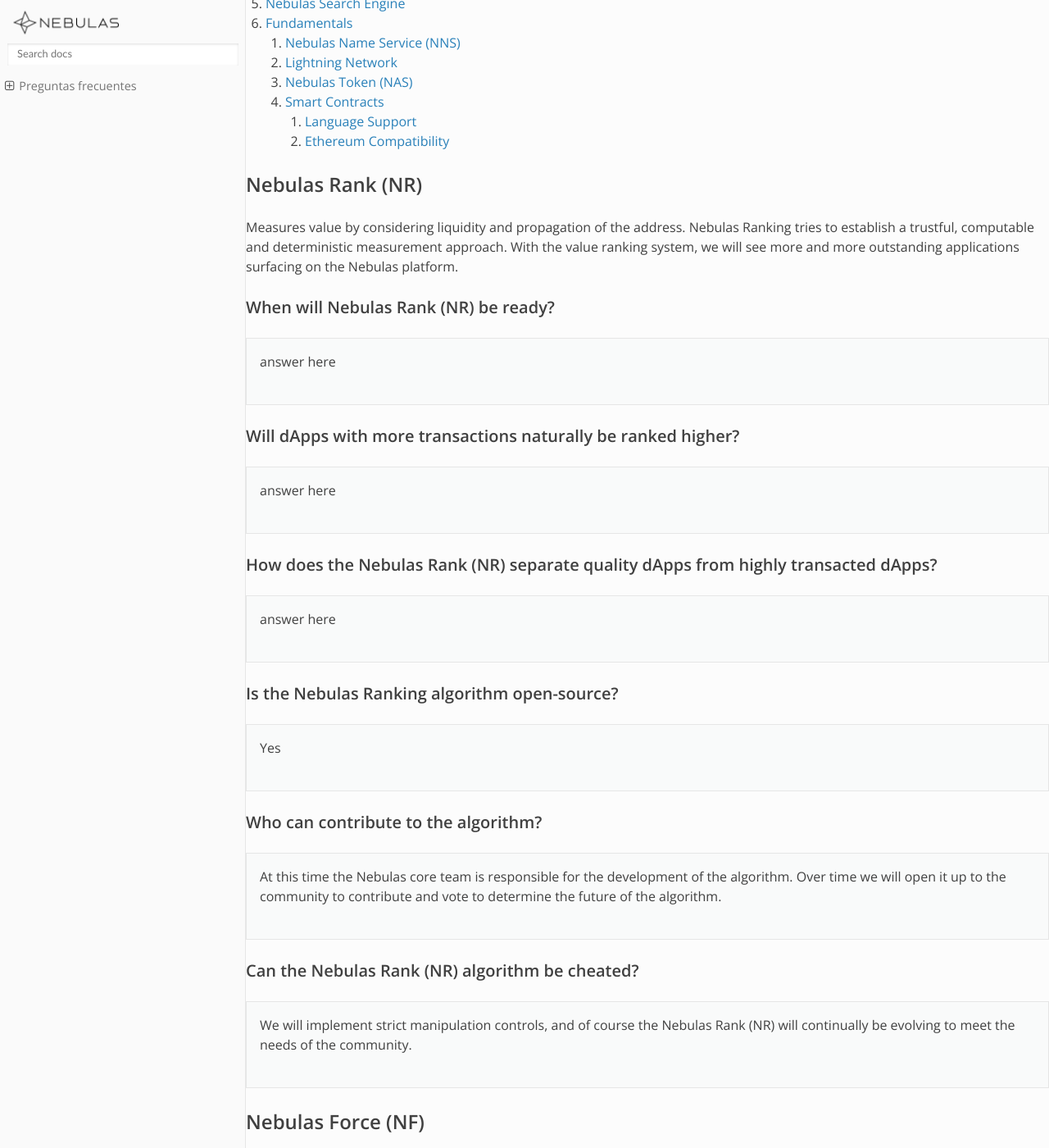
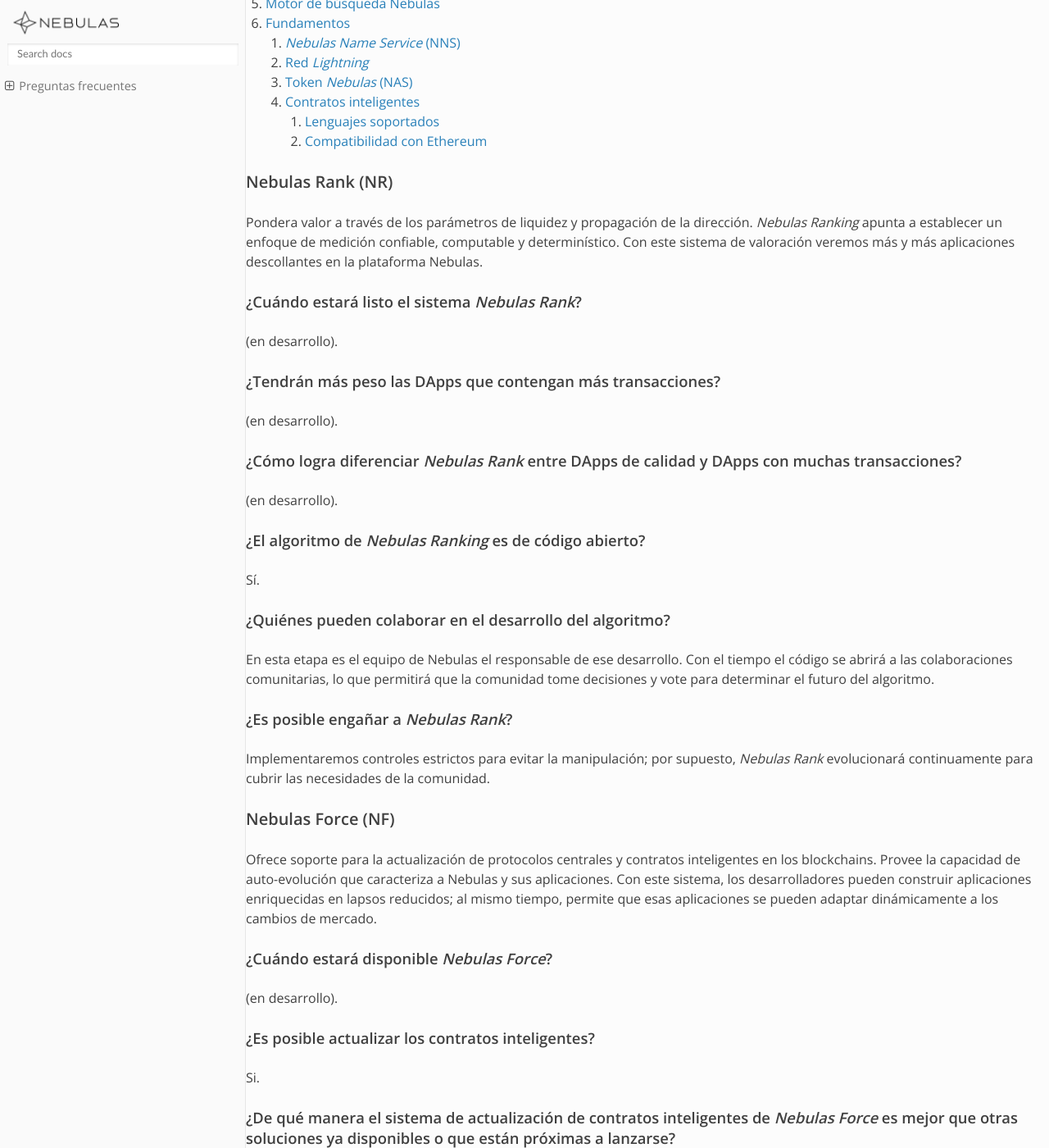
Before and after one commit to nebulasio/nebdocs, a Sphinx documentation site: the page built from docs/go-nebulas/faq.md, in a window 1280 px wide and 1400 px high, scrolled down 432 px. Shown: the whole window at 82% size. Built offline with Sphinx 7.4.7 and the Read the Docs theme 2.0.0, drawn with Linux system fonts in a browser that asks for light colours; pages that are not in the unit, such as notebooks, are missing from menus; some of the changed text lies outside the part shown.

Commit message:
Translating FAQ.

```diff
--- a/docs/go-nebulas/faq.md
+++ b/docs/go-nebulas/faq.md
@@ -6,220 +6,222 @@
 
 ## Tabla de contenidos
 
-1. [Nebulas Rank \(NR\)](faq.md#nebulas-rank-nr)
-1. [Nebulas Force \(NF\)](faq.md#nebulas-force-nf)
-1. [Developer Incentive Protocol \(DIP\)](faq.md#developer-incentive-protocol-dip)
-1. [Proof of Devotion \(PoD\) Consensus Algorithm](faq.md#proof-of-devotion-pod-consensus-algorithm)
-1. [Nebulas Search Engine](faq.md#nebulas-search-engine)
-1. [Fundamentals](faq.md#fundamentals)
-    1. [Nebulas Name Service \(NNS\)](faq.md#nebulas-name-service-nns)
-    1. [Lightning Network](faq.md#lightning-network)
-    1. [Nebulas Token \(NAS\)](faq.md#nebulas-token-nas)
-    1. [Smart Contracts](faq.md#smart-contracts)
-        1. [Language Support](faq.md#what-languages-will-be-supported-when-main-net-launches)
-        1. [Ethereum Compatibility](faq.md#will-ethereum-smart-contracts-solidity-be-fully-supported)
+1. [_Nebulas Rank_ \(NR\)](faq.md#nebulas-rank-nr)
+1. [_Nebulas Force_ \(NF\)](faq.md#nebulas-force-nf)
+1. [Protocolo de Incentivo a Desarrolladores \(_Developer Incentive Protocol_, DIP\)](faq.md#developer-incentive-protocol-dip)
+1. [Prueba de Devoción \(_Proof of Devotion_, PoD\)](faq.md#proof-of-devotion-pod-consensus-algorithm)
+1. [Motor de búsqueda Nebulas](faq.md#nebulas-search-engine)
+1. [Fundamentos](faq.md#fundamentals)
+    1. [_Nebulas Name Service_ \(NNS\)](faq.md#nebulas-name-service-nns)
+    1. [Red _Lightning_](faq.md#lightning-network)
+    1. [Token _Nebulas_ \(NAS\)](faq.md#nebulas-token-nas)
+    1. [Contratos inteligentes](faq.md#smart-contracts)
+        1. [Lenguajes soportados](faq.md#what-languages-will-be-supported-when-main-net-launches)
+        1. [Compatibilidad con Ethereum](faq.md#will-ethereum-smart-contracts-solidity-be-fully-supported)
 
-## Nebulas Rank \(NR\)
+### Nebulas Rank (NR)
 
-Measures value by considering liquidity and propagation of the address. Nebulas Ranking tries to establish a trustful, computable and deterministic measurement approach. With the value ranking system, we will see more and more outstanding applications surfacing on the Nebulas platform.
+Pondera valor a través de los parámetros de liquidez y propagación de la dirección. _Nebulas Ranking_ apunta a establecer un enfoque de medición confiable, computable y determinístico. Con este sistema de valoración veremos más y más aplicaciones descollantes en la plataforma Nebulas.
 
-#### When will Nebulas Rank \(NR\) be ready?
+#### ¿Cuándo estará listo el sistema _Nebulas Rank_?
 
-> answer here
+(en desarrollo).
 
-#### Will dApps with more transactions naturally be ranked higher?
+#### ¿Tendrán más peso las DApps que contengan más transacciones?
 
-> answer here
+(en desarrollo).
 
-#### How does the Nebulas Rank \(NR\) separate quality dApps from highly transacted dApps?
+#### ¿Cómo logra diferenciar _Nebulas Rank_ entre DApps de calidad y DApps con muchas transacciones?
 
-> answer here
+(en desarrollo).
 
-#### Is the Nebulas Ranking algorithm open-source?
+#### ¿El algoritmo de _Nebulas Ranking_ es de código abierto?
 
-> Yes
+Sí.
 
-#### Who can contribute to the algorithm?
+#### ¿Quiénes pueden colaborar en el desarrollo del algoritmo?
 
-> At this time the Nebulas core team is responsible for the development of the algorithm. Over time we will open it up to the community to contribute and vote to determine the future of the algorithm.
+En esta etapa es el equipo de Nebulas el responsable de ese desarrollo. Con el tiempo el código se abrirá a las colaboraciones comunitarias, lo que permitirá que la comunidad tome decisiones y vote para determinar el futuro del algoritmo.
 
-#### Can the Nebulas Rank \(NR\) algorithm be cheated?
+#### ¿Es posible engañar a _Nebulas Rank_?
 
-> We will implement strict manipulation controls, and of course the Nebulas Rank \(NR\) will continually be evolving to meet the needs of the community.
+Implementaremos controles estrictos para evitar la manipulación; por supuesto, _Nebulas Rank_ evolucionará continuamente para cubrir las necesidades de la comunidad.
 
-## Nebulas Force \(NF\)
+### Nebulas Force (NF)
 
-Supports upgrading core protocols and smart contracts on the chains. It provides self-evolving capabilities to Nebulas system and its applications. With Nebulas Force, developers can build rich applications in fast iterations, and the applications can dynamically adapt to community or market changes.
+Ofrece soporte para la actualización de protocolos centrales y contratos inteligentes en los blockchains. Provee la capacidad de auto-evolución que caracteriza a Nebulas y sus aplicaciones. Con este sistema, los desarrolladores pueden construir aplicaciones enriquecidas en lapsos reducidos; al mismo tiempo, permite que esas aplicaciones se pueden adaptar dinámicamente a los cambios de mercado.
 
-#### When will Nebulas Force \(NF\) be ready?
+#### ¿Cuándo estará disponible _Nebulas Force_?
 
-> answer here
+(en desarrollo).
 
-#### Can smart contracts be upgraded?
+#### ¿Es posible actualizar los contratos inteligentes?
 
-> Yes, \[short summary explaining how it works\]
+Si.
 
-#### How is Nebulas Force \(NF\) smart contract upgrading better than other solutions that are currently or soon-to-be available?
+#### ¿De qué manera el sistema de actualización de contratos inteligentes de _Nebulas Force_ es mejor que otras soluciones ya disponibles o que están próximas a lanzarse?
 
-> answer here
+(en desarrollo).
 
-#### Can the Nebulas blockchain protocol code be upgraded without forking?
+#### ¿Es posible actualizar el protocolo del blockchain de Nebulas sin realizar un _fork_?
 
-> Yes, \[short summary explaining how it works\]
+Sí.
 
-#### Can the Nebulas Virtual Machine \(NVM\) be upgraded?
+#### ¿Es posible actualizar el código de la máquina virtual _Nebulas Virtual Machine_?
 
-> Yes, \[short summary explaining how it works\]
+Sí.
 
-## Developer Incentive Protocol \(DIP\)
+### Protocolo de Incentivo a Desarrolladores (_Developer Incentive Protocol_, DIP)
 
-Designed to build the blockchain ecosystem in a better way. The Nebulas token incentives will help top developers to create more values in Nebulas.
+Diseñado para mejorar la contrucción de nuestro ecosistema, los incentivos en el token NAS ayudarán a los desarrolladores a crear mayor valor en Nebulas.
 
-#### When will the Developer Incentive Protocol \(DIP\) be ready?
+#### ¿Cuándo estará disponible este protocolo?
 
-> answer here
+(en desarrollo).
 
-#### Will there be a limit as to how many rewards one dApp can receive?
+#### ¿Habrá un límite en la cantidad de recompensas que una sola dApp puede recibir?
 
-> answer here
+(en desarrollo).
 
-#### Will developers still be able to do their own ICOs?
+#### ¿Los desarrolladores podrán lanzar sus propias Ofertas Iniciales de Criptodivisa (ICO)?
 
-> answer here
+(en desarrollo).
 
-#### Will only the top Nebulas Rank \(NR\) dApps receive rewards?
+#### ¿Recibirán recompensas únicamente las dApp mejor posicionadas en _Nebulas Rank_?
 
-> answer here
+(en desarrollo).
 
-#### How often will rewards be given?
+#### ¿Con cuánta frecuencia se entregarán las recompensas?
 
-> answer here
+(en desarrollo).
 
-#### How will you stop cheaters?
+#### ¿Cómo harán para impedir las trampas en este sistema?
 
-> The way the DIP is is designed makes it very hard for cheaters to be successful. Since smart contracts can only be called passively, it would be highly cost ineffective for a user to try to cheat the system. More about this topic can be read in the Technical Whitepaper.
+La forma en que el sistema está pensado hace realmente difícil manipularlo. Como los contratos inteligentes sólo se pueden llamar de forma pasiva, sería muy ineficiente para un usuario, en términos de costos, intentar manipular el sistema.
 
-## Proof of Devotion \(PoD\) Consensus Algorithm
+Puedes obtener información más detallada en nuestro [whitepaper técnico](https://nebulas.io/docs/NebulasTechnicalWhitepaper.pdf).
 
-To build a healthy ecosystem, Nebulas proposes three key points for consensus algorithm: speediness, irreversibility and fairness. By adopting the advantages of PoS and PoI, and leveraging NR, PoD will take the lead in consensus algorithms.
+### Prueba de Devoción (_Proof of Devotion_, PoD)
 
-#### When will the Proof of Devotion \(PoD\) Consensus Algorithm be ready?
+Para construir un ecosistema saludable Nebulas propone tres puntos clave en su algoritmo de consenso: rapidez, irreversibilidad y equidad. Al adoptar las ventajas de _Proof of Stake_ y _Proof of Importance_ y al aprovechar _Nebulas Rank_, nuestro algoritmo _Proof of Devotion_ se convertirá en el sistema de consenso más elegido por otros proyectos.
 
-> answer here
+#### ¿Cuándo se implementará el algoritmo _Proof of Devotion_?
 
-#### What consensus algorithm will be used until PoD is ready?
+(en desarrollo).
 
-> answer here
+#### ¿Qué algoritmo de consenso se utilizará mientras se desarrolla _Proof of Devotion_?
 
-#### How are bookkeepers chosen?
+(en desarrollo).
 
-> The PoD consensus algorithm uses the Nebulas Rank \(NR\) to qualify nodes to be eligible. One node from the set is randomly chosen to propose the new block and the rest will become the validators.
+#### ¿Cómo se eligen los _contables_?
 
-#### Do bookkeepers still have to stake?
+El algoritmo _Proof of Devotion_ PoD hace uso de _Nebulas Rank_ para determinar qué nodos son elegibles. A partir de esa preselección, se elige un nodo al azar que realizará la proposición del nuevo bloque; los demás nodos pre-seleccionados realizarán la validación.
 
-> Yes, once chosen to be a validator for a new block, the validator will need to place a deposit to continue.
+#### ¿Los _contables_ tendrán que realizar un depósito?
 
-#### How many validators will there be in each set?
+Sí: una vez que un nodo se elige para realizar una validación, debe realizar un depósito para completar la operación.
 
-> answer here
+#### ¿Cuántos validadores habrá por vez?
 
-#### What anti-cheating mechanisms are there?
+(en desarrollo).
 
-> answer here
+#### ¿Qué tipo de mecanismos anti-fraude se implementarán?
 
-## Nebulas Search Engine
+(en desarrollo).
 
-Nebulas constructs a search engine for decentralized applications based on Nebulas value ranking. Using this engine, users can easily find desired decentralized applications from the massive market.
+### Motor de búsqueda de Nebulas
 
-#### When will the Nebulas Search Engine be ready?
+Nebulas desarrolló un motor de búsqueda para aplicaciones descentralizadas, basado en su sistema de ranking de valor. Al usar este motor, los usuarios podrán encontrar fácilmente distintas aplicaciones descentralizadas en el mercado.
 
-> answer here
+#### ¿Cuándo estará disponible este sistema?
 
-#### Will you be able to search dApps not on the Nebulas platform?
+(en desarrollo).
 
-> answer here
+#### ¿Será posible buscar dApps que no están en la plataforma Nebulas?
 
-#### Will the Nebulas Search Engine also be decentralized?
+(en desarrollo).
 
-> answer here
+#### ¿El motor de búsqueda estará también descentralizado?
 
-#### Will the Nebulas Rank \(NR\) control the search results ranking?
+(en desarrollo).
 
-> answer here
+#### ¿Habrá un control de _Nebulas Rank_ sobre los resultados de la búsqueda?
 
-#### What data will you be able to search?
+(en desarrollo).
 
-> We plan many different ways to be able to search the blockchain:
->
-> * crawl relevant webpages and establish mapping between them and the smart contracts
-> * analyze the code of open-source smart contracts
-> * establish contract standards that enable easier searching
+#### ¿Qué tipo de información se podrá buscar?
 
-## Fundamentals
+Hemos pensado en distintas formas de realizar búsquedas en el blockchain:
 
-### Nebulas Name Service \(NNS\)
+* Indizar sitios web relevantes y establecer un mapeo entre ellos y los contratos inteligentes.
+* Analizar el código de los contratos inteligentes de código abierto.
+* Establecer estándares para los contratos inteligentes, de modo que la búsqueda resulte más sencilla.
+
+### Fundamentos
+
+#### Nebulas Name Service \(NNS\)
 
 By using smart contracts, the Nebulas development team will implement a DNS-like domain system named Nebulas Name Service \(NNS\) on the chain while ensuring that it is unrestricted, free and open. Any third-party developers can implement their own domain name resolution services independently or based on NNS.
 
-#### When will the Nebulas Name Service be ready?
+##### When will the Nebulas Name Service be ready?
 
-> answer here
+(en desarrollo).
 
-#### When a name is bid on, how long do others have to place their bid?
+##### When a name is bid on, how long do others have to place their bid?
 
-> answer here
+(en desarrollo).
 
-#### How do others get notified that a name is being bid on?
+##### How do others get notified that a name is being bid on?
 
-> answer here
+(en desarrollo).
 
-#### When a name is reserved who gets the bid amount?
+##### When a name is reserved who gets the bid amount?
 
-> answer here
+(en desarrollo).
 
-#### If I want to renew my name after one year will I need to deposit more NAS?
+##### If I want to renew my name after one year will I need to deposit more NAS?
 
-> answer here
+(en desarrollo).
 
-#### Will we be able to reserve names prior to the launch of NNS?
+##### Will we be able to reserve names prior to the launch of NNS?
 
-> answer here
+(en desarrollo).
 
-### Lightning Network
+#### Lightning Network
 
 Nebulas implements the lightning network as the infrastructure of blockchains and offers flexible design. Any third-party developers can use the basic service of lightning network to develop applications for frequent transaction scenarios on Nebulas. In addition, Nebulas will launch the world’s first wallet app that supports the lightning network.
 
-#### When will lightning network be supported?
+##### When will lightning network be supported?
 
-> answer here
+(en desarrollo).
 
-### The Nebulas Token \(NAS\)
+#### The Nebulas Token \(NAS\)
 
 The Nebulas network has its own built-in token, NAS. NAS plays two roles in the network. First, as the original money in the network, NAS provides asset liquidity among users, and functions as the incentive token for PoD bookkeepers and DIP. Second, NAS will be charged as the calculation fee for running smart contracts. The minimum unit of NAS is 10−18 NAS.
 
-#### What will happen to the Nebulas ERC20 tokens when NAS is launched?
+##### What will happen to the Nebulas ERC20 tokens when NAS is launched?
 
-> answer here
+(en desarrollo).
 
-#### Will dApps on the Nebulas platform be able to issue their owns ICOs and tokens?
+##### Will dApps on the Nebulas platform be able to issue their owns ICOs and tokens?
 
-> answer here
+(en desarrollo).
 
-### Smart Contracts
+#### Smart Contracts
 
-#### What languages will be supported when Main-net launches?
+##### What languages will be supported when Main-net launches?
 
-> answer here
+(en desarrollo).
 
-#### Will Ethereum Smart Contracts \(Solidity\) be fully supported?
+##### Will Ethereum Smart Contracts \(Solidity\) be fully supported?
 
-> answer here
+(en desarrollo).
 
-#### What other language support will follow \(and when\)?
+##### What other language support will follow \(and when\)?
 
-> answer here
+(en desarrollo).
 
-#### binary storage
+##### binary storage
 
 What is recommended way to store binary data in Nebulas blockchain? Is it possible at all? Do you encourage such use of blockchain? Also, i couldn't find information regarding GlobalContractStorage mentioned in docs, what is it?
 
@@ -227,7 +229,7 @@
 >
 > `GlobalContractStorage`not currently implemented. It provides support for multiple contract sharing data for the same developer.
 
-#### ChainID & connect
+##### ChainID & connect
 
 Can you tell us what the chainID of Mainnet and Testnet is? I have compiled the source code of our nebulas, but not even our test network?
 
@@ -246,13 +248,13 @@
   * source code:[testnet](https://github.com/nebulasio/go-nebulas/tree/testnet)
   * wiki:[Testnet](https://github.com/nebulasio/wiki/blob/master/testnet.md)
 
-#### smart contract deploy
+##### smart contract deploy
 
 Our smart contract deployment, I think is to submit all contract code directly, is the deployment method like this?
 
 > Yeah, We can deploy the contract code directly, just as it is to release code to the NPM repository, which is very simple and convenient.
 
-#### smart contract IDE
+##### smart contract IDE
 
 We don't have any other smart contract ides, like solidity's "Remix"? Or is there documentation detailing which contract parameters can be obtained? \(because I need to implement the random number and realize the logic, I calculate the final random number according to the parameters of the network, so I may need some additional network parameters that will not be manipulated.\)
 
```
